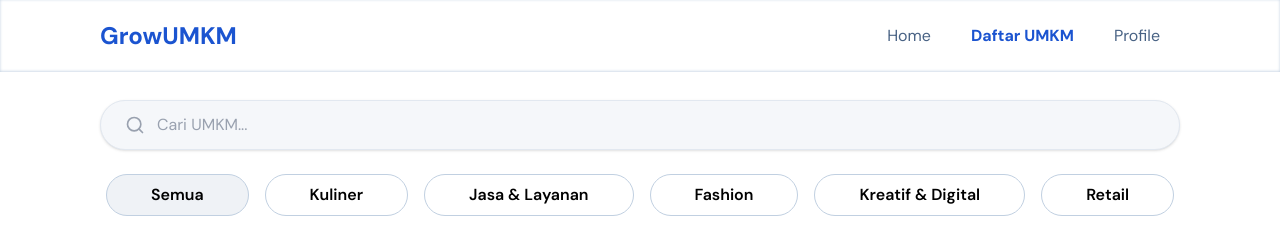
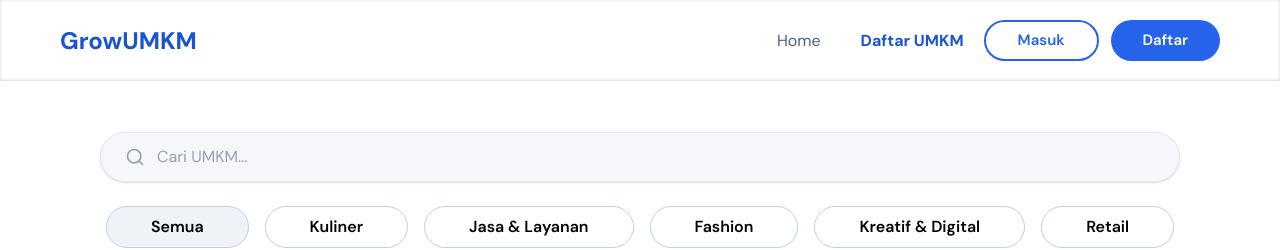
Before and after one commit to ZacksAryasatya/wia-umkm-directory, a React (Vite) app: page /daftar-umkm in a window 1280 px wide. Shown: the top 250 px of the page. Built offline with nearby package versions, Linux system fonts and the light colour scheme.

Commit message:
feat[ZAA]adding animation and replace the profile navbar with a button

```diff
--- a/src/component/component-button.jsx
+++ b/src/component/component-button.jsx
@@ -17,16 +17,7 @@ function Button({
       ? "bg-[#2563EB] hover:bg-[#1E4FC3] text-white"
       : "border-2 border-[#2563EB] text-[#2563EB] hover:bg-[#2563EB] hover:text-white";
 
-      if (href) {
-    return (
-      <Link
-        to={href}
-        className={`${baseStyle} ${variantStyle} ${className}`}
-      >
-        {children || text}
-      </Link>
-    );
-  }
+      const Element = href ? Link : "button";
   return (
     <button
       onClick={onClick}
--- a/src/component/component-navbar.jsx
+++ b/src/component/component-navbar.jsx
@@ -2,6 +2,7 @@ import { useState } from "react";
 import { GiHamburgerMenu } from "react-icons/gi";
 import { AiOutlineClose } from "react-icons/ai";
 import { useLocation } from "react-router-dom";
+import Button from "./component-button";
 
 function Navbar() {
   const [isMenuOpen, setIsMenuOpen] = useState(false);
@@ -15,7 +16,7 @@ function Navbar() {
   const isActive = (path) => location.pathname === path;
 
   return (
-    <nav className="bg-white shadow-[inset_0_-0.5px_3px_#C1D0E1] lg:py-5 lg:px-[100px] p-5 lg:flex lg:justify-between lg:items-center fixed top-0 w-full z-50">
+    <nav className="bg-white shadow-[inset_0_-0.5px_3px_#C1D0E1] lg:py-5 lg:px-[60px] p-5 lg:flex lg:justify-between lg:items-center fixed top-0 w-full z-50">
       <div className="flex justify-between items-center">
         <span className="text-2xl font-bold text-[#1B54D0] font-display cursor-pointer">
           <a href="/">GrowUMKM</a>
@@ -34,7 +35,7 @@ function Navbar() {
         className={`
           lg:flex lg:items-center lg:z-auto lg:static lg:w-auto lg:opacity-100
           z-10 absolute bg-white w-full left-0 transition ease-in-out duration-250
-          lg:shadow-none
+          lg:shadow-none flex flex-col lg:flex-row lg:gap-0 gap-3
           ${
             isMenuOpen
               ? "top-15 opacity-100 shadow-md"
@@ -68,19 +69,23 @@ function Navbar() {
             Daftar UMKM
           </a>
         </li>
-        <li className="lg:mx-5 my-3 lg:my-0 ml-6">
-          <a
-            href="/profile-umkm"
-            className={
-              isActive("/profile-umkm")
-                ? "font-display text-[#1B54D0] hover:text-[#012167] font-bold"
-                : "font-display text-[#486284] hover:text-[#012167] hover:font-bold duration-300"
-            }
-            onClick={toggleMenu}
+
+        <div className="flex flex-col lg:flex-row lg:gap-3 gap-2 ml-auto mr-6 lg:mr-0 lg:mx-0 my-3 lg:my-0">
+          <Button
+            variant="outlined"
+            href={"/profile-umkm"}
+            className="text-sm py-1 px-6 lg:py-2 lg:px-8"
           >
-            Profile
-          </a>
-        </li>
+            Masuk
+          </Button>
+          <Button
+            variant="filled"
+            href={"/register-page"}
+            className="text-sm py-1 px-6 lg:py-2 lg:px-8"
+          >
+            Daftar
+          </Button>
+        </div>
       </ul>
     </nav>
   );
--- a/src/pages/pages-daftar-umkm.jsx
+++ b/src/pages/pages-daftar-umkm.jsx
@@ -2,6 +2,7 @@ import { FiSearch } from "react-icons/fi";
 import Layout from "../layout/layout-main.jsx";
 import CategoryBar from "../component/component-category-bar.jsx";
 import { useEffect, useState } from "react";
+import { motion } from "framer-motion";
 import UmkmCard from "../component/component-umkm-card.jsx";
 import dataUmkm from "../data/data-umkm.js";
 
@@ -44,9 +45,29 @@ function DaftarUmkm() {
     filterDataUmkm(active, query);
   }, [active, query]);
 
+  const fadeInUp = {
+    hidden: { opacity: 0, y: 30 },
+    visible: { opacity: 1, y: 0, transition: { duration: 0.5 } },
+  };
+
+  const containerStagger = {
+    hidden: {},
+    visible: {
+      transition: {
+        staggerChildren: 0.1,
+        delayChildren: 0.1,
+      },
+    },
+  };
+
+  const cardItem = {
+    hidden: { opacity: 0, y: 20 },
+    visible: { opacity: 1, y: 0, transition: { duration: 0.4 } },
+  };
+
   return (
     <Layout>
-      <section
+      <motion.section
         className="
           pt-[90px] sm:pt-[80px] lg:pt-[100px]
           px-4 sm:px-8 lg:px-[100px]
@@ -54,14 +75,18 @@ function DaftarUmkm() {
           flex flex-col items-center
           w-full overflow-x-visible
         "
+        initial="hidden"
+        animate="visible"
+        variants={fadeInUp}
       >
-        <div
+        <motion.div
           className="
             flex items-center w-full
             bg-[#F5F7FA] border border-[#E2E8F0]
             rounded-full px-4 sm:px-6 py-2.5 sm:py-3
-    shadow-sm mb-6
+            shadow-sm mb-6 mt-8
           "
+          variants={fadeInUp}
         >
           <FiSearch className="text-gray-400 text-lg sm:text-xl" />
           <input
@@ -75,35 +100,42 @@ function DaftarUmkm() {
               text-gray-700 placeholder-gray-400 text-sm sm:text-base
             "
           />
-        </div>
+        </motion.div>
 
-        <div className="w-full max-w-[1300px]">
+        <motion.div
+          className="w-full max-w-[1300px]"
+          variants={fadeInUp}
+        >
           <CategoryBar
             active={active}
             onChange={handleCategoryChange}
             categories={kategori}
           />
-        </div>
-      </section>
-
-      <section
+        </motion.div>
+      </motion.section>
+      <motion.section
         className="
           px-4 sm:px-8 lg:px-[100px]
           py-10 mt-[-40px] sm:mt-[-20px] mb-10
         "
+        initial="hidden"
+        whileInView="visible"
+        viewport={{ once: true }}
+        variants={containerStagger}
       >
-        <div
+        <motion.div
           className="
             grid
             grid-cols-1 sm:grid-cols-2 lg:grid-cols-3
             gap-6 sm:gap-8 lg:gap-10
             justify-items-center
           "
+          variants={containerStagger}
         >
           {displayedData.length > 0 ? (
             displayedData.map((umkm) => (
+              <motion.div key={umkm.id} variants={cardItem}>
                 <UmkmCard
-                key={umkm.id}
                   id={umkm.id}
                   fotoUmkm={umkm.gambar[0]}
                   namaUmkm={umkm.nama}
@@ -112,12 +144,18 @@ function DaftarUmkm() {
                   location={umkm.alamat}
                   noHp={umkm.phone}
                 />
+              </motion.div>
             ))
           ) : (
-            <p className="col-span-full text-gray-500">UMKM Tidak Ditemukan</p>
+            <motion.p
+              className="col-span-full text-gray-500"
+              variants={fadeInUp}
+            >
+              UMKM Tidak Ditemukan
+            </motion.p>
           )}
-        </div>
-      </section>
+        </motion.div>
+      </motion.section>
     </Layout>
   );
 }
--- a/src/pages/pages-homepage.jsx
+++ b/src/pages/pages-homepage.jsx
@@ -2,6 +2,7 @@ import Layout from "../layout/layout-main.jsx";
 import heroImage from "../assets/hero-image.svg";
 import heroImage2 from "../assets/hero-image-2.svg";
 import { useEffect, useState } from "react";
+import { motion } from "framer-motion";
 import UmkmCard from "../component/component-umkm-card.jsx";
 import Button from "../component/component-button.jsx";
 import CategoryBar from "../component/component-category-bar.jsx";
@@ -35,51 +36,84 @@ function HomePage() {
 
   useEffect(() => {
     filterDataUmkm(active);
-  },[active]);
+  }, [active]);
 
   const handleCategoryChange = (categoryName) => {
     setActive(categoryName);
   };
 
+  const fadeInUp = {
+    hidden: { opacity: 0, y: 40 },
+    visible: { opacity: 1, y: 0, transition: { duration: 0.6 } },
+  };
+
+  const fadeIn = {
+    hidden: { opacity: 0 },
+    visible: { opacity: 1, transition: { duration: 0.8 } },
+  };
+
   return (
     <Layout>
-      <section className="flex flex-col lg:flex-row items-center justify-between px-6 lg:px-[100px] py-14 lg:py-24 mt-[10vh] gap-10">
+      <motion.section
+        className="flex flex-col lg:flex-row items-center justify-between px-6 lg:px-[100px] py-14 lg:py-24 mt-[10vh] gap-10"
+        initial="hidden"
+        animate="visible"
+        variants={fadeInUp}
+        >
         <div className="w-full lg:w-1/2 lg:text-left">
-          <h1 className="font-display text-black text-3xl lg:text-[46px] font-bold leading-tight">
+          <motion.h1
+            className="font-display text-black text-3xl lg:text-[46px] font-bold leading-tight"
+            variants={fadeInUp}
+          >
             Temukan & Dukung <br className="hidden lg:block" />
             Bisnis Lokal Dengan Mudah
-          </h1>
-          <p className="font-display text-[#696969] text-[15px] lg:text-[16px] leading-relaxed mt-4">
+          </motion.h1>
+          <motion.p
+            className="font-display text-[#696969] text-[15px] lg:text-[16px] leading-relaxed mt-4"
+            variants={fadeInUp}
+          >
             Jelajahi berbagai UMKM di sekitarmu, temukan produk dan layanan
             unik, serta bantu mereka tumbuh lebih besar. Semua dimulai dari satu
             klik.
-          </p>
+          </motion.p>
+          <motion.div variants={fadeInUp}>
             <Button
               marginTop={"mt-6"}
               text={"Lihat UMKM Sekitar"}
               variant="filled"
               href={"#umkmSection"}
-            className="w-[250px] !py-3 !text-base !rounded-full"
+              className="w-[250px] !py-3 !text-base !rounded-lg"
             />
+          </motion.div>
         </div>
-        <div className="w-full lg:w-1/2 flex justify-center lg:justify-end">
+        <motion.div
+          className="w-full lg:w-1/2 flex justify-center lg:justify-end"
+          variants={fadeIn}
+        >
           <img
             src={heroImage}
             alt="UMKM Directory"
             className="w-[100%] lg:w-[480px] h-auto"
           />
-        </div>
-      </section>
-      <section
+        </motion.div>
+      </motion.section>
+      <motion.section
         id="umkmSection"
         className="bg-white shadow-[inset_0_1px_3px_#C1D0E1] rounded-t-[50px] mt-10 px-6 lg:px-[100px] py-25"
+        initial="hidden"
+        whileInView="visible"
+        viewport={{ once: true, amount: 0.2 }}
+        variants={fadeIn}
       >
         <CategoryBar
           active={active}
           onChange={handleCategoryChange}
           categories={kategori}
         />
-        <div className="grid grid-cols-1 sm:grid-cols-2 lg:grid-cols-3 gap-6.5 justify-items-center mt-10">
+        <motion.div
+          className="grid grid-cols-1 sm:grid-cols-2 lg:grid-cols-3 gap-6.5 justify-items-center mt-10"
+          variants={fadeInUp}
+        >
           {displayedData.map((umkm) => (
             <UmkmCard
               key={umkm.id}
@@ -98,42 +132,51 @@ function HomePage() {
               Tidak UMKM yang ditemukan di dalam kategori {active}
             </p>
           )}
-        </div>
-        <div className="flex justify-center mt-10">
+        </motion.div>
+        <motion.div className="flex justify-center mt-10" variants={fadeInUp}>
           <Button
             marginTop={"mt-15"}
             text={"Lihat Semua"}
             variant="rounded"
             href={"/daftar-umkm"}
           />
-        </div>
-      </section>
+        </motion.div>
+      </motion.section>
 
-      <section className="flex flex-col mt-[-30px] lg:flex-row items-center justify-between px-6 lg:px-[100px] py-10 lg:py-10 bg-[#ffffff] rounded-b-[20px] ">
+      <motion.section
+        className="flex flex-col mt-[-30px] lg:flex-row items-center justify-between px-6 lg:px-[100px] py-10 lg:py-10 bg-[#ffffff] rounded-b-[20px] "
+        initial="hidden"
+        whileInView="visible"
+        viewport={{ once: true, amount: 0.2 }}
+        variants={fadeInUp}
+      >
         <div className="w-full lg:w-1/2 lg:text-left mb-10 lg:mb-0">
-          <h1 className="font-display text-black text-3xl lg:text-[42px] font-bold leading-tight">
+          <motion.h1 className="font-display text-black text-3xl lg:text-[42px] font-bold leading-tight" variants={fadeInUp}>
             Tingkatkan Jangkauan <br className="hidden lg:block" />
             Bisnismu Sekarang
-          </h1>
-          <p className="font-display text-[#696969] text-[15px] lg:text-[16px] leading-relaxed mt-4">
+          </motion.h1>
+          <motion.p className="font-display text-[#696969] text-[15px] lg:text-[16px] leading-relaxed mt-4" variants={fadeInUp}>
             Gabung bersama ratusan UMKM lainnya dan jadikan bisnismu lebih mudah
             ditemukan oleh pelanggan di sekitarmu.
-          </p>
+          </motion.p>
+          <motion.div variants={fadeInUp}>
             <Button
               text={"Daftarkan Usaha Anda"}
               marginTop={"mt-6"}
               href={"/profile-umkm"}
               className="w-[250px] !py-3 !text-base !rounded-full"
             />
+          </motion.div>
         </div>
-        <div className="w-full lg:w-1/2 flex justify-center lg:justify-end">
+        <motion.div className="w-full lg:w-1/2 flex justify-center lg:justify-end" variants={fadeIn}
+>
           <img
             src={heroImage2}
             alt="Daftarkan UMKM"
             className="w-[70%] lg:w-[370px] h-auto"
           />
-        </div>
-      </section>
+        </motion.div>
+      </motion.section>
     </Layout>
   );
 }
--- a/src/pages/pages-register-umkm.jsx
+++ b/src/pages/pages-register-umkm.jsx
@@ -173,6 +173,7 @@ export default function PageRegisterUmkm() {
                 className="w-full sm:w-1/2 !rounded-full sm:!rounded-l-full sm:!rounded-r-none !py-3 !text-base"
               />
               <Button
+                href={"/"}
                 text="Cancel"
                 variant="outline"
                 className="w-full sm:w-1/2 !rounded-full sm:!rounded-r-full sm:!rounded-l-none !py-3 !text-base"
```
Lines whose indentation alone changed are shown as unchanged.
